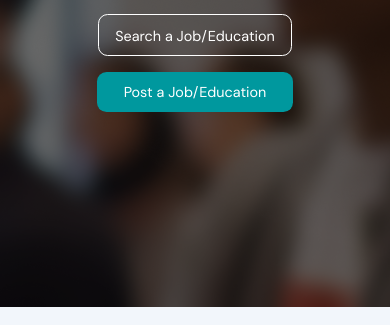
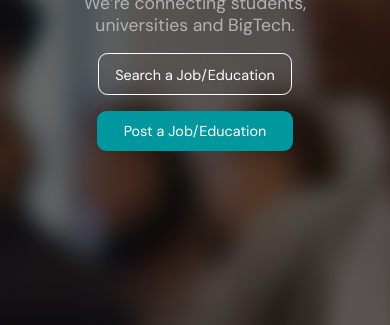
Before and after one commit to anmol02singh/landing-page, a plain HTML site: page index.html in a window 390 px wide. Shown: the part 401-726 px from the top of the page. Drawn offline with Linux system fonts and the light colour scheme.

Commit message:
fixing partner img

```diff
--- a/css/main-page.css
+++ b/css/main-page.css
@@ -262,6 +262,7 @@ html, body {
     .SFcareer-center {
         padding: 0.5rem 1.4rem;
         background-position: left;
+        height: 82vh;
     }
 
     .menu-icon {
@@ -304,6 +305,7 @@ html, body {
     .SFcareer-center {
         padding: 0.5rem 1.4rem;
         background-position: left;
+        height: 48.125rem;
     }
 
     .center-content {
```
Also changed, not shown: assets/close.png (added), assets/partner1.png.
